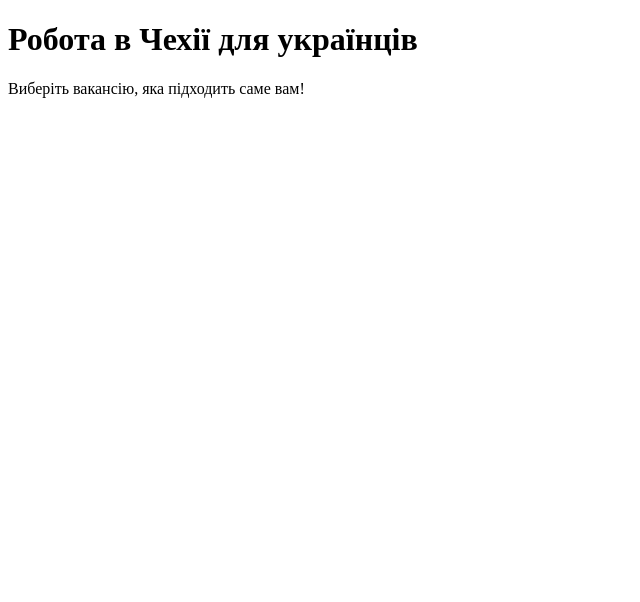
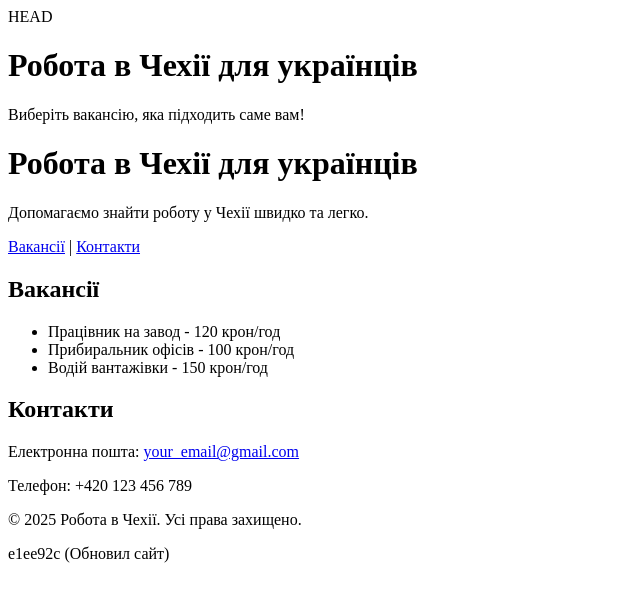
Before and after one commit to TrustTommi/rabota-v-chehii, a plain HTML site: page index.html in a window 1280 px wide. Shown: the whole page, without its empty margins (0-640 px from the left). Drawn offline with Linux system fonts and the light colour scheme.

Commit message:
Оновил сайт

```diff
--- a/index.html
+++ b/index.html
@@ -3,6 +3,7 @@
 <head>
   <meta charset="UTF-8">
   <meta name="viewport" content="width=device-width, initial-scale=1.0">
+HEAD
   <title>Робота в Чехії</title>
 </head>
 <body>
@@ -10,3 +11,39 @@
   <p>Виберіть вакансію, яка підходить саме вам!</p>
 </body>
 </html>
+  <meta name="description" content="Сайт вакансій для українців у Чехії. Робота, яка доступна вже зараз.">
+  <title>Робота в Чехії</title>
+</head>
+<body>
+  <header>
+    <h1>Робота в Чехії для українців</h1>
+    <p>Допомагаємо знайти роботу у Чехії швидко та легко.</p>
+  </header>
+
+  <nav>
+    <a href="#vacancies">Вакансії</a> | <a href="#contacts">Контакти</a>
+  </nav>
+
+  <main>
+    <section id="vacancies">
+      <h2>Вакансії</h2>
+      <ul>
+        <li>Працівник на завод - 120 крон/год</li>
+        <li>Прибиральник офісів - 100 крон/год</li>
+        <li>Водій вантажівки - 150 крон/год</li>
+      </ul>
+    </section>
+
+    <section id="contacts">
+      <h2>Контакти</h2>
+      <p>Електронна пошта: <a href="mailto:your_email@gmail.com">your_email@gmail.com</a></p>
+      <p>Телефон: +420 123 456 789</p>
+    </section>
+  </main>
+
+  <footer>
+    <p>&copy; 2025 Робота в Чехії. Усі права захищено.</p>
+  </footer>
+</body>
+</html>
+e1ee92c (Обновил сайт)
```
